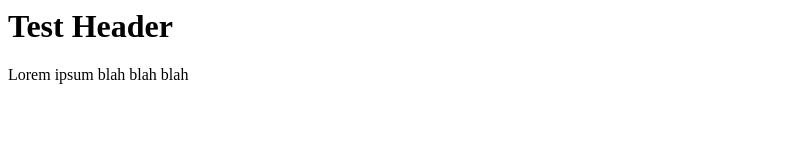
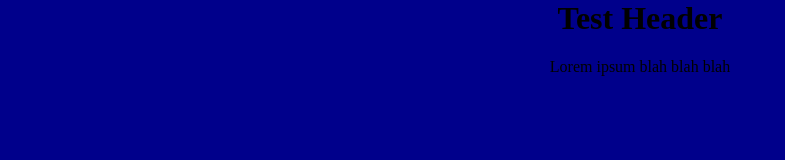
Before and after one commit to Hugo-Taylor/hugo-taylor.github.io, a plain HTML site: page index.html in a window 1280 px wide. Shown: the whole page, without its empty margins (0-785 px from the left). Drawn offline with Linux system fonts and the light colour scheme.

Commit message:
CSS file

```diff
--- a/index.html
+++ b/index.html
@@ -3,6 +3,7 @@
     <meta charset="UTF-8">
     <meta name="viewport" content="width=device-width, initial-scale=1.0">
     <title>Document</title>
+    <link rel="stylesheet" href="styles.css">
 </head>
 <body>
     <h1>Test Header</h1>
--- /dev/null
+++ b/styles.css
@@ -0,0 +1,5 @@
+body {
+    margin: 0;
+    background: darkblue;
+    text-align: center;
+}
```
